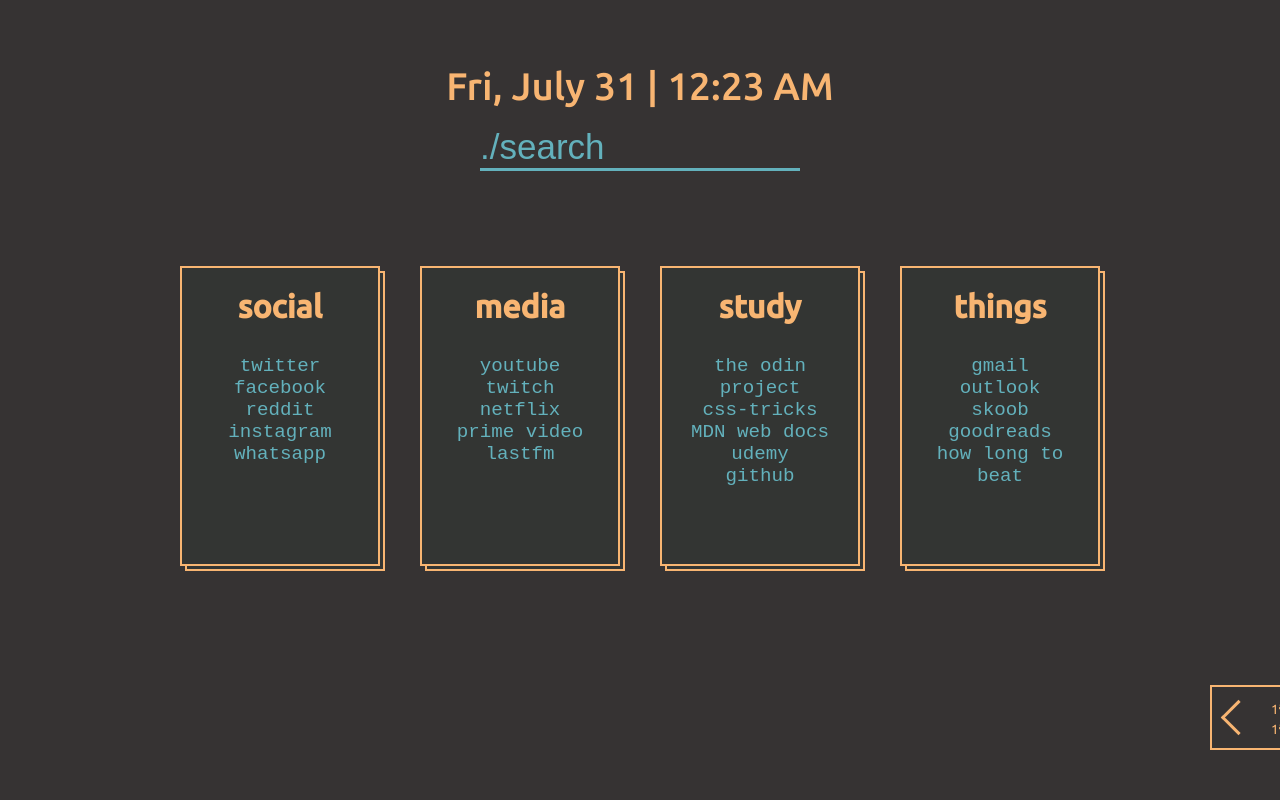
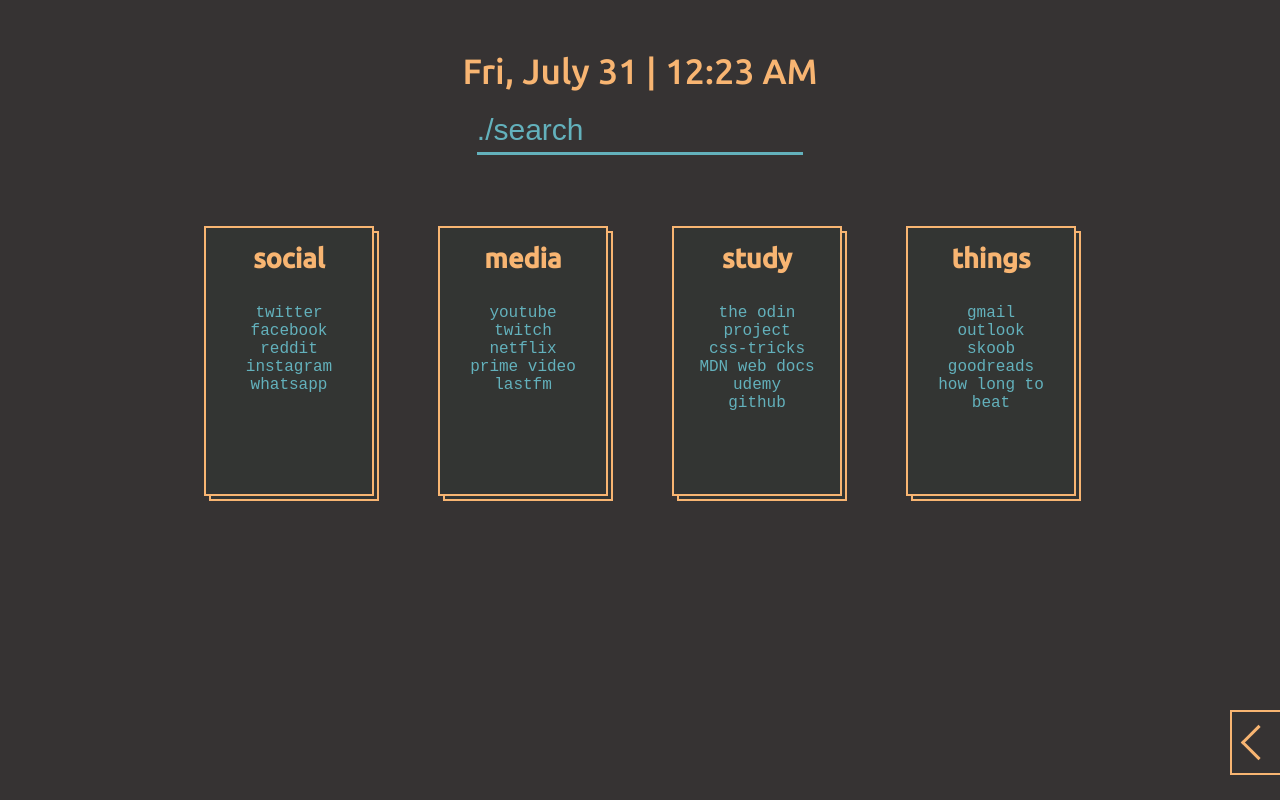
Before and after one commit to Koliveir/StartPage2, a plain HTML site: page index.html in a window 1280 px wide. Drawn offline with Linux system fonts and the light colour scheme; a web font is replaced by a local one.

Commit message:
Ajustes no @media

```diff
--- a/css/style.css
+++ b/css/style.css
@@ -33,7 +33,6 @@
     text-align: center;
     font-family: 'Ubuntu', sans-serif;
 }
-
 #pesquisa {
     height: 50px;
     text-align: center;
@@ -74,17 +73,6 @@
     box-sizing: border-box;
 }
 
-@media (max-width: 1366px) {
-    header {
-        padding-top: 5%;
-
-    }
-
-    section {
-        margin-top: 2%;
-
-    }
-}
 
 .block {
     background-color: var(--block--backgroundColor);
@@ -101,6 +89,7 @@
     color: var(--color-primary);
 }
 
+
 .block:hover {
     -webkit-box-shadow: 10px 10px 0 -2px var(--block--backgroundColor), 10px 10px 0 0 var(--color-primary);
     -moz-box-shadow: 10px 10px 0 -2px var(--block--backgroundColor),10px 10px 0 0 var(--color-primary);
@@ -111,9 +100,6 @@
 
 .block h2 {
     color: var(--color-primary);
-}
-
-.block h2 {
     font-size: 2em;
     margin-bottom: 30px;
     transition: .3s;
@@ -201,6 +187,7 @@
     margin-bottom: auto;
 }
 
+
 #color_1 {
     list-style: none;
     width: 25px;
@@ -244,3 +231,61 @@
     box-shadow: 0 2p;
     background-color: #eee;
 }
+
+@media (max-width: 1366px) {
+    header {
+        padding-top: 4%;
+        font-size: 2.2em;
+        font-weight: 500;
+    }
+
+    #pesquisa {
+        height: 40px;
+    }
+
+    #pesquisa input {
+        font-size: 20px;
+        width: 25.5%;
+    }
+
+    #pesquisa input::placeholder {
+        font-size: 30px;
+    }
+
+    section {
+        margin-top: 1%;
+        padding-top: 0px;
+        margin-top: 2%;
+    }
+
+    .block {
+        width: 170px;
+        height: 270px;
+        padding: 15px;
+    }
+
+    .block:hover {
+        width: 180px;
+        height: 280px;
+    }
+    .block h2 {
+        font-size: 1.7em;
+    }
+
+    .block:hover h2 {
+        font-size: 1.9em;
+    }
+
+    .block li {
+        font-size: 1em;
+    }
+
+    .block:hover li {
+        font-size: 1.2em;
+    }
+
+    #seletor {
+        bottom: 25px;
+        right: -250px;
+    }
+}
```
